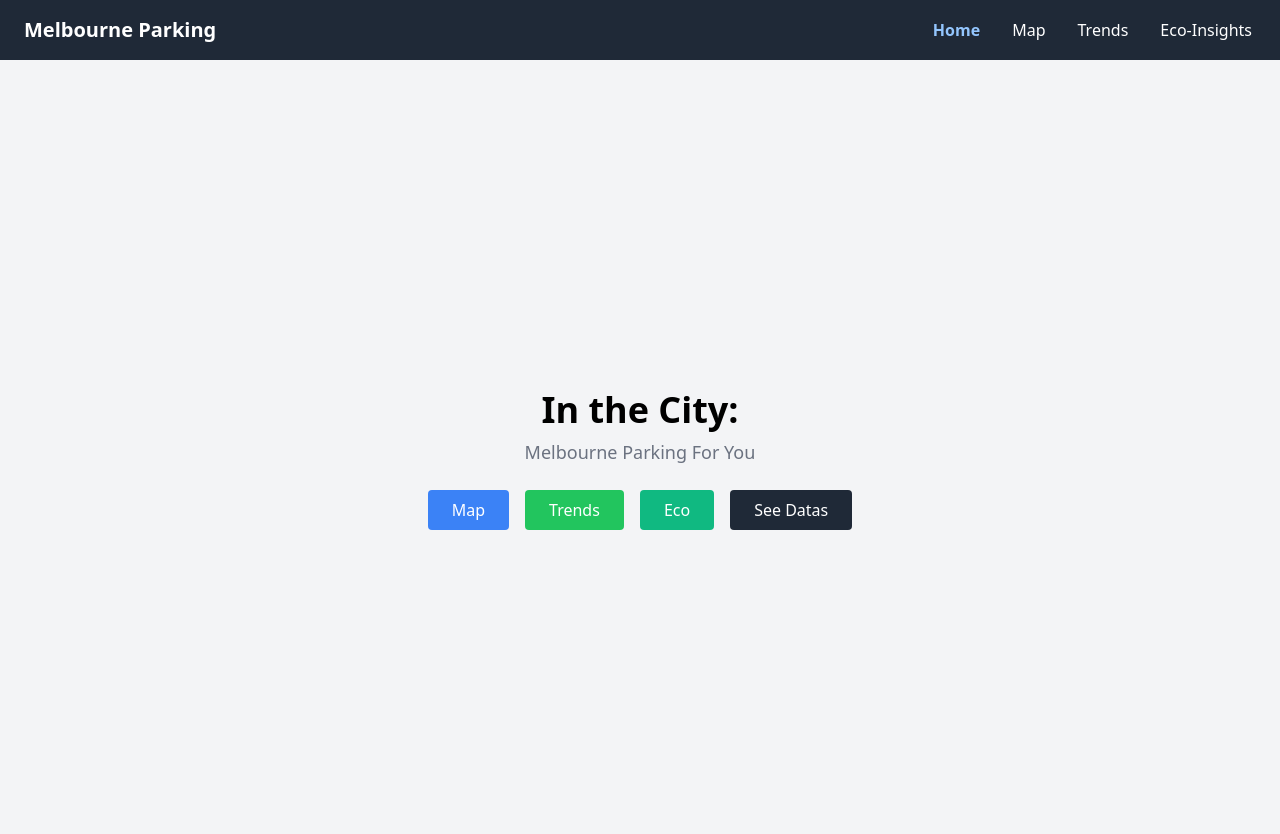
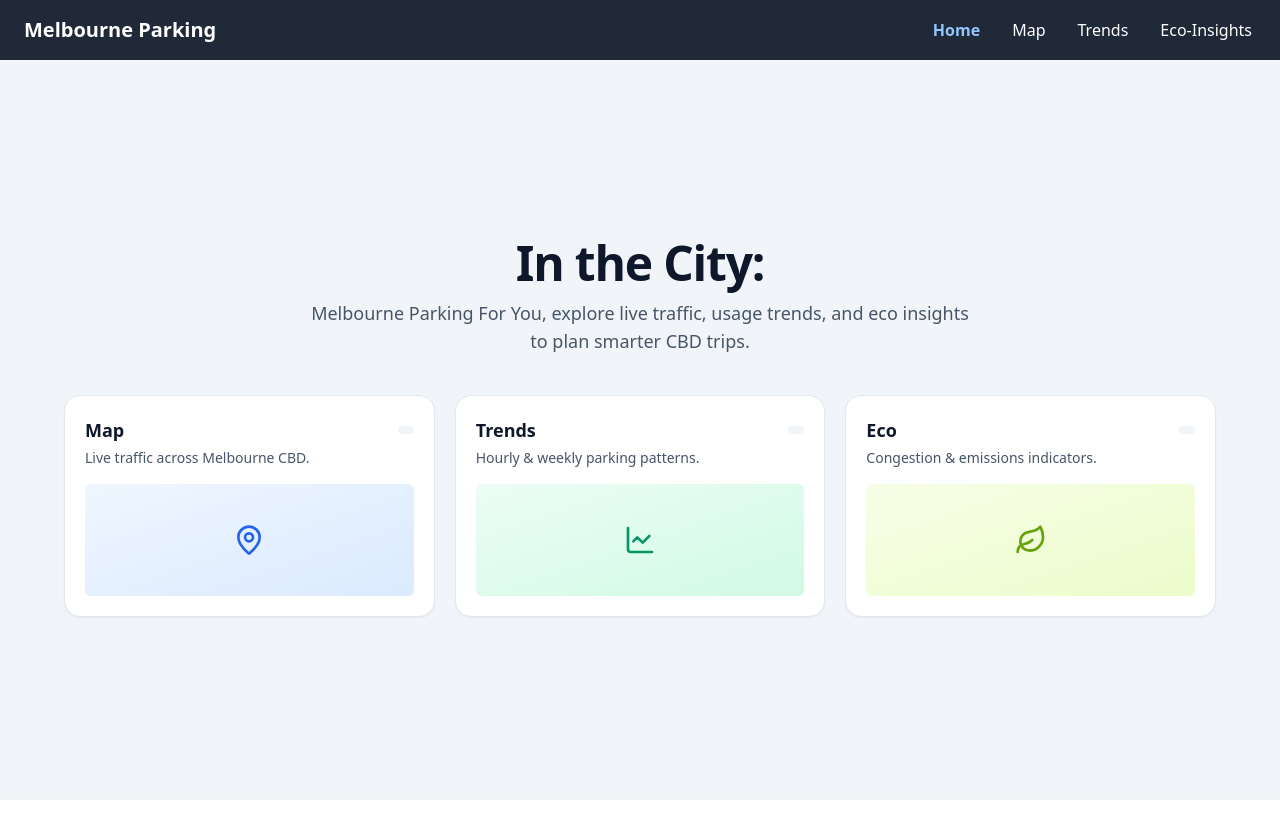
Before and after one commit to Morerer/FIT5120-TP31, a React (Vite) app in the folder frontend/: page / in a window 1280 px wide. Shown: the top 834 px of the page. After the commit the page ends 800 px from the top, so only its background shows below. Built offline with nearby package versions, Linux system fonts and the light colour scheme.

Commit message:
implemented map page and also modifiede the compnents for homepage

```diff
--- a/frontend/package.json
+++ b/frontend/package.json
@@ -16,6 +16,8 @@
     "@radix-ui/react-icons": "^1.3.2",
     "@radix-ui/react-navigation-menu": "^1.2.13",
     "@radix-ui/themes": "^3.2.1",
+    "@react-google-maps/api": "^2.20.7",
+    "lucide-react": "^0.539.0",
     "react": "^19.1.1",
     "react-dom": "^19.1.1",
     "react-router-dom": "^7.8.0",
--- /dev/null
+++ b/frontend/src/components/TrafficMap.jsx
@@ -0,0 +1,63 @@
+import { useState, useMemo } from 'react';
+import {
+  GoogleMap,
+  LoadScript,
+  TrafficLayer,
+  Marker
+} from '@react-google-maps/api';
+
+const containerStyle = { width: '100%', height: '80vh' };
+const MELBOURNE_CBD = { lat: -37.8136, lng: 144.9631 };
+
+export default function TrafficMap() {
+  const [showTraffic, setShowTraffic] = useState(true);
+
+  // Map UI/behavior options
+  const mapOptions = useMemo(
+    () => ({
+      disableDefaultUI: false,
+      zoomControl: true,
+      streetViewControl: false,
+      mapTypeControl: false,
+      fullscreenControl: true,
+      gestureHandling: 'greedy',
+      styles: [
+        // Subtle declutter: dim POIs a bit
+        { featureType: 'poi', stylers: [{ visibility: 'simplified' }] },
+        { featureType: 'transit', stylers: [{ visibility: 'off' }] }
+      ]
+    }),
+    []
+  );
+
+  const apiKey = import.meta.env.VITE_GOOGLE_MAPS_API_KEY;
+
+  return (
+    <div className="w-full px-4 py-6">
+      <div className="mb-4 flex items-center gap-3">
+        <h1 className="text-xl font-semibold">Melbourne CBD – Live Traffic</h1>
+        <label className="inline-flex items-center gap-2 text-sm">
+          <input
+            type="checkbox"
+            className="accent-blue-600"
+            checked={showTraffic}
+            onChange={(e) => setShowTraffic(e.target.checked)}
+          />
+          Show traffic
+        </label>
+      </div>
+
+      <LoadScript googleMapsApiKey={apiKey}>
+        <GoogleMap
+          mapContainerStyle={containerStyle}
+          center={MELBOURNE_CBD}
+          zoom={14}
+          options={mapOptions}
+        >
+          {showTraffic && <TrafficLayer />}
+          <Marker position={MELBOURNE_CBD} title="Melbourne CBD" />
+        </GoogleMap>
+      </LoadScript>
+    </div>
+  );
+}
--- a/frontend/src/pages/MapPage.jsx
+++ b/frontend/src/pages/MapPage.jsx
@@ -1,8 +1,10 @@
+import TrafficMap from "../components/TrafficMap";
+
 export default function MapPage() {
   return (
     <div className="p-8">
       <h1 className="text-2xl font-bold mb-4">Map</h1>
-      <p>Map page content (TBD)</p>
+      <p><TrafficMap/></p>
     </div>
   );
 }
--- a/frontend/src/pages/homepage.jsx
+++ b/frontend/src/pages/homepage.jsx
@@ -1,33 +1,73 @@
-import React from 'react';
-import { Link } from 'react-router-dom';
+import React from "react";
+import { Link } from "react-router-dom";
+import { MapPin, LineChart, Leaf } from "lucide-react"; // Icons
 
 export default function HomePage() {
   return (
-    <div className="flex flex-col items-center justify-center min-h-screen bg-gray-100">
-      <h1 className="text-4xl font-bold mb-2">In the City:</h1>
-      <p className="text-lg text-gray-500 mb-6">Melbourne Parking For You</p>
-      <div className="flex gap-4">
-        <Link to="/map">
-          <button className="px-6 py-2 bg-blue-500 text-white rounded hover:bg-blue-600">
-            Map
-          </button>
-        </Link>
-        <Link to="/trends">
-          <button className="px-6 py-2 bg-green-500 text-white rounded hover:bg-green-600">
-            Trends
-          </button>
-        </Link>
-        <Link to="/eco-insights">
-          <button className="px-6 py-2 bg-emerald-500 text-white rounded hover:bg-emerald-600">
-            Eco
-          </button>
-        </Link>
-        <Link to="/data">
-          <button className="px-6 py-2 bg-gray-800 text-white rounded hover:bg-gray-900">
-            See Datas
-          </button>
-        </Link>
+    <main className="min-h-[calc(100vh-64px)] bg-slate-100 flex items-center justify-center px-6 py-16">
+      <div className="w-full max-w-6xl">
+        {/* Title + description */}
+        <div className="text-center mb-10">
+          <h1 className="text-4xl md:text-5xl font-extrabold tracking-tight text-slate-900">
+           In the City:
+          </h1>
+          <p className="mt-3 text-lg text-slate-600 max-w-2xl mx-auto">
+            Melbourne Parking For You, explore live traffic, usage trends, and eco
+            insights to plan smarter CBD trips.
+          </p>
+        </div>
+
+        {/* Card grid */}
+        <section className="grid grid-cols-1 sm:grid-cols-2 lg:grid-cols-3 gap-5">
+          <CardLink
+            to="/map"
+            title="Map"
+            desc="Live traffic across Melbourne CBD."
+            accent="from-blue-50 to-blue-100"
+            icon={<MapPin className="h-8 w-8 text-blue-600" />}
+          />
+
+          <CardLink
+            to="/trends"
+            title="Trends"
+            desc="Hourly & weekly parking patterns."
+            accent="from-emerald-50 to-emerald-100"
+            icon={<LineChart className="h-8 w-8 text-emerald-600" />}
+          />
+
+          <CardLink
+            to="/eco-insights"
+            title="Eco"
+            desc="Congestion & emissions indicators."
+            accent="from-lime-50 to-lime-100"
+            icon={<Leaf className="h-8 w-8 text-lime-600" />}
+          />
+        </section>
       </div>
-    </div>
+    </main>
   );
 }
+
+/** Tailwind-only Card Link */
+function CardLink({ to, title, desc, accent, icon }) {
+  return (
+    <Link to={to} className="group block">
+      <div className="h-full rounded-2xl border border-slate-200 bg-white shadow-sm transition hover:-translate-y-0.5 hover:shadow-md">
+        <div className="p-5">
+          <div className="flex items-center justify-between">
+            <h3 className="text-lg font-semibold text-slate-900">{title}</h3>
+            <span className="text-xs font-medium text-slate-600 bg-slate-100 px-2 py-1 rounded-md group-hover:bg-slate-200">
+
+            </span>
+          </div>
+          <p className="mt-1 text-sm text-slate-600">{desc}</p>
+          <div
+            className={`mt-4 h-28 rounded-md bg-gradient-to-br ${accent} flex items-center justify-center`}
+          >
+            {icon}
+          </div>
+        </div>
+      </div>
+    </Link>
+  );
+}
```
Also changed, not shown: 2 other files (tests, documents, lock files or other folders).
